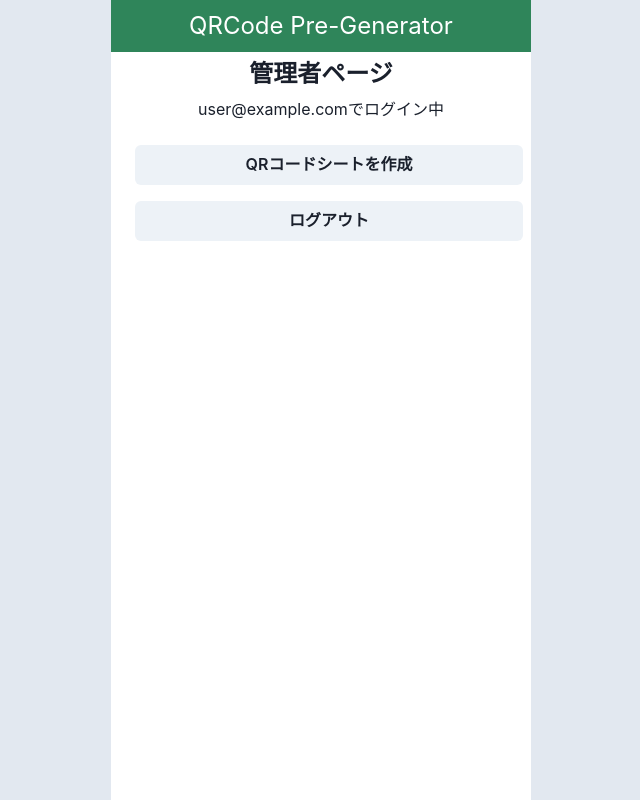
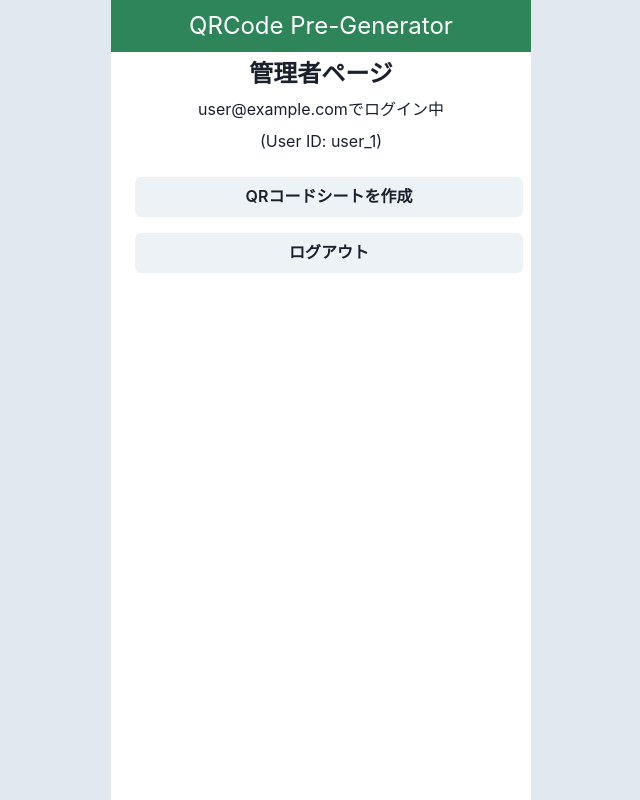
Before and after one commit to WTomoharu/qrcode-pre-generator, a React (Vite) app: page /admin in a window 1280 px wide. Shown: the whole page, without its empty margins (319-959 px from the left). Built offline with nearby package versions, Linux system fonts and the light colour scheme; no server answers; sample sign-in values are in the browser's storage.

Commit message:
user idを表示するように変更

```diff
--- a/src/pages/admin/index.tsx
+++ b/src/pages/admin/index.tsx
@@ -49,13 +49,19 @@ export const Page = () => {
             </Heading>
             <Text
               textAlign="center"
-              pb="4"
+              pb="2"
             >
               {user.email ? (
                 user.email + "でログイン中"
               ) : (
                 "ゲストとしてログイン中"
               )}
+            </Text>
+            <Text
+              textAlign="center"
+              pb="4"
+            >
+              (User ID: {user.uid})
             </Text>
             <ButtonWithLoading
               width="full"
```
